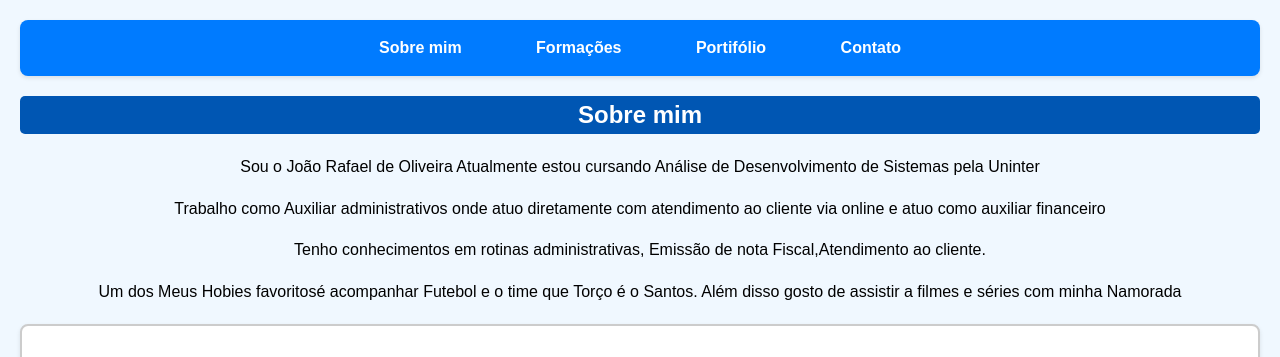
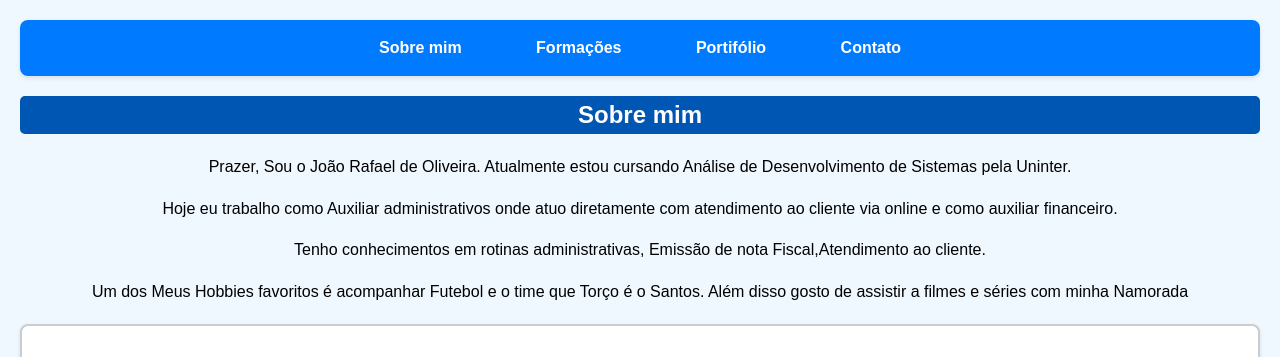
Before and after one commit to joaorafaeldeoliveira/PortifolioTrabalho, a plain HTML site: page index.html in a window 1280 px wide. Shown: the top 357 px of the page. Drawn offline with Linux system fonts and the light colour scheme.

Commit message:
Atualizando o texto sobre mim

```diff
--- a/index.html
+++ b/index.html
@@ -15,10 +15,10 @@
     </nav>
     <div class ="titulo"><h2>Sobre mim </h2></div>
     <div class="AboutMe">
-        <p>Sou o João Rafael de Oliveira Atualmente estou cursando Análise de Desenvolvimento de Sistemas pela Uninter</p>
-        <p>Trabalho como Auxiliar administrativos onde atuo diretamente com atendimento ao cliente via online e atuo como auxiliar financeiro</p>
+        <p>Prazer, Sou o João Rafael de Oliveira. Atualmente estou cursando Análise de Desenvolvimento de Sistemas pela Uninter.</p>
+        <p>Hoje eu trabalho como Auxiliar administrativos onde atuo diretamente com atendimento ao cliente via online e como auxiliar financeiro.</p>
         <p>Tenho conhecimentos em rotinas administrativas, Emissão de nota Fiscal,Atendimento ao cliente.</p>
-        <p>Um dos Meus Hobies favoritosé acompanhar Futebol e o time que Torço é o Santos. Além disso gosto de assistir a filmes e séries com minha Namorada</p>
+        <p>Um dos Meus Hobbies favoritos é acompanhar Futebol e o time que Torço é o Santos. Além disso gosto de assistir a filmes e séries com minha Namorada</p>
     </div>
 
     <section class="SobreMimSection">
```
